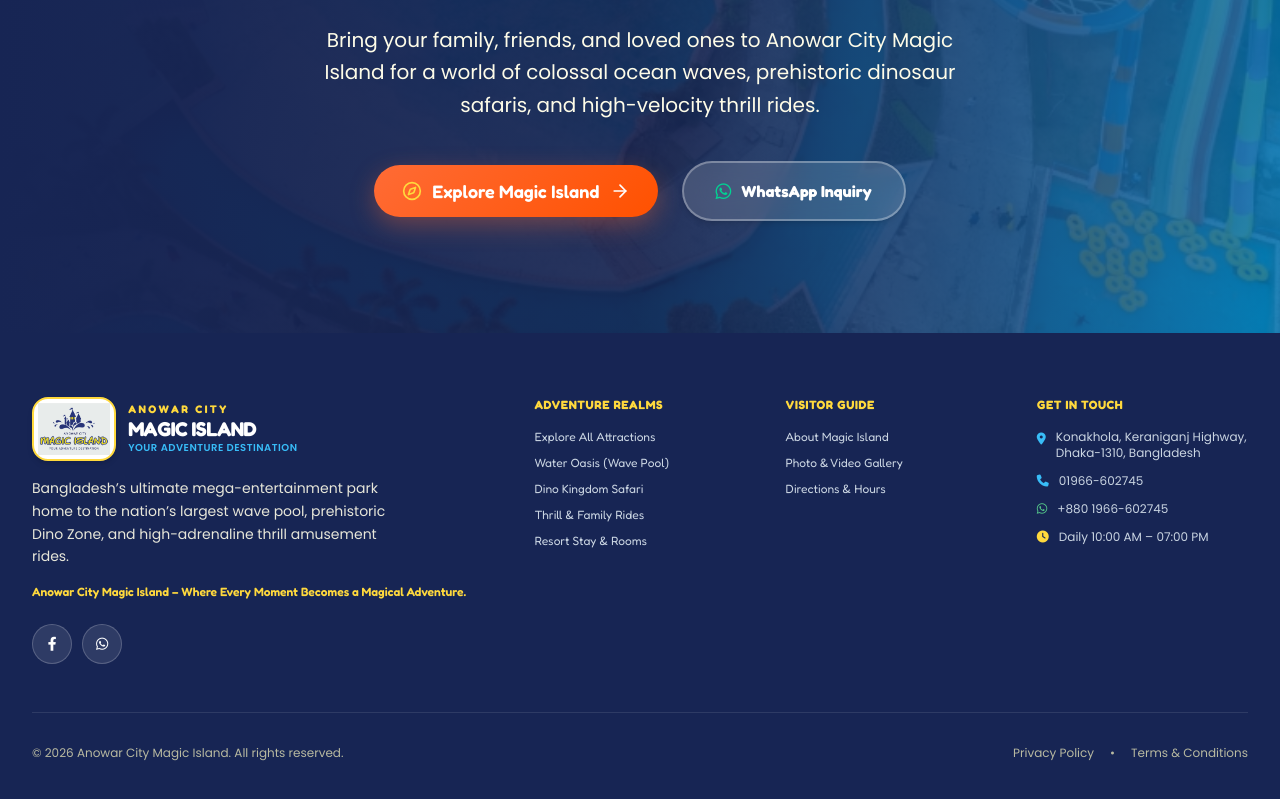
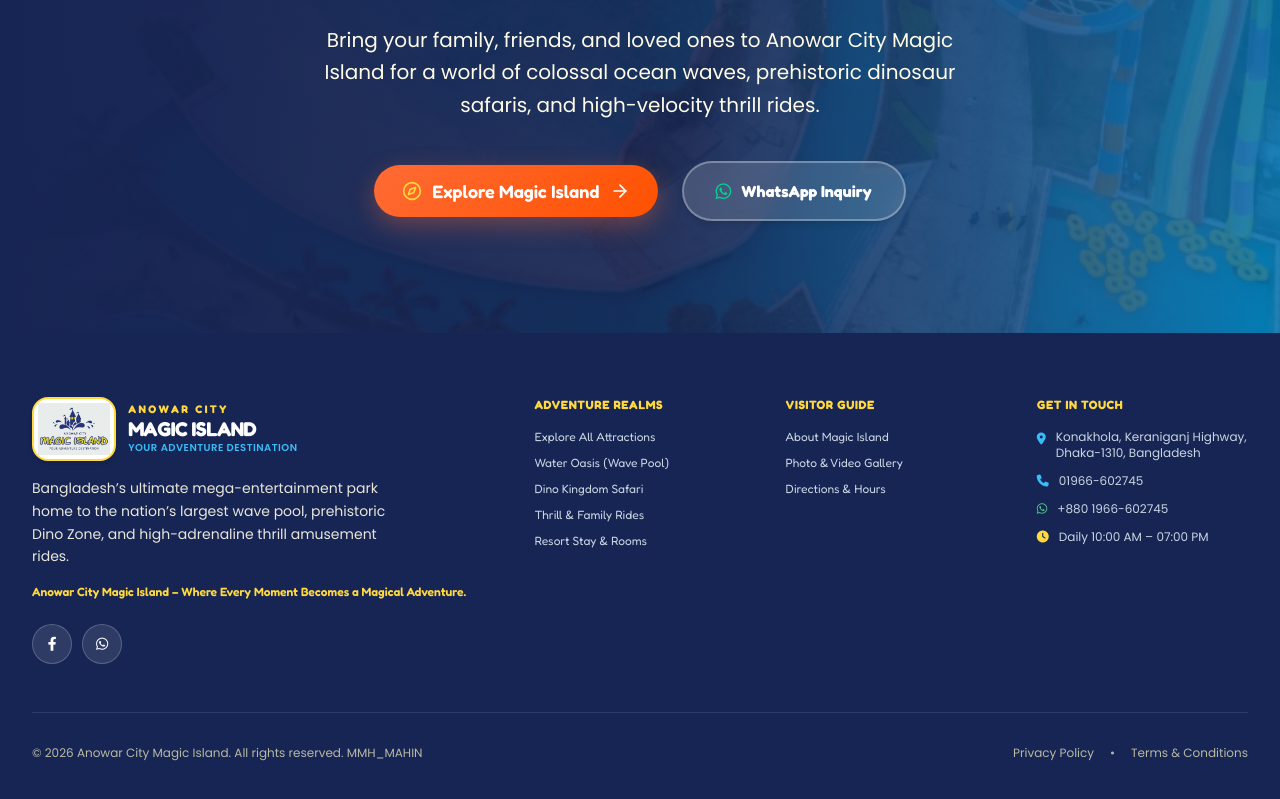
Before and after one commit to mahin1710/Amusement-Park-Web, a Next.js app in the folder frontend/: page / in a window 1280 px wide. Shown: the part 10291-11090 px from the top of the page. Built offline with nearby package versions, Linux system fonts and the light colour scheme; no server answers.

Commit message:
﻿Auto-sync updates

```diff
--- a/frontend/src/components/layout/Footer.tsx
+++ b/frontend/src/components/layout/Footer.tsx
@@ -171,7 +171,7 @@ export function Footer() {
         {/* Bottom Copyright & Terms */}
         <div className="pt-8 border-t border-white/10 flex flex-col sm:flex-row items-center justify-between gap-4 text-xs text-yellow-100/70 font-sans">
           <div>
-            © {new Date().getFullYear()} Anowar City Magic Island. All rights reserved.
+            © {new Date().getFullYear()} Anowar City Magic Island. All rights reserved. MMH_MAHIN
           </div>
           <div className="flex items-center gap-4">
             <Link className="hover:text-white transition-colors" href="/about">
```
